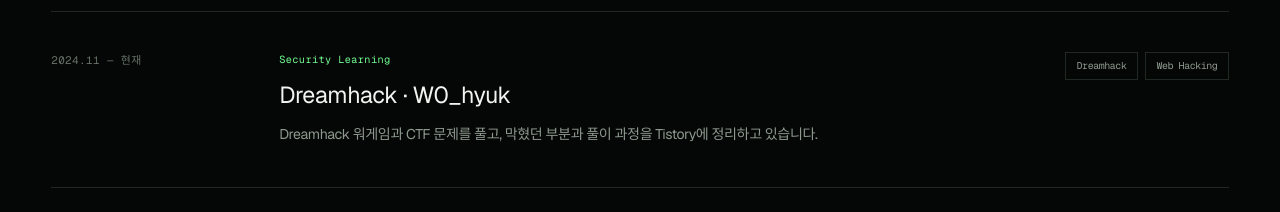
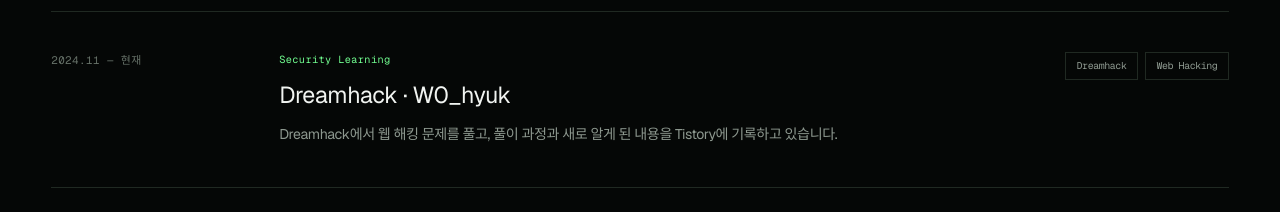
Before and after one commit to nnooww/woohyuk-portfolio, a Next.js app: page / in a window 1280 px wide. Shown: the part 2220-2432 px from the top of the page. Built offline with nearby package versions, Linux system fonts and the light colour scheme.

Commit message:
copy: sync Dreamhack activity

```diff
--- a/app/page.tsx
+++ b/app/page.tsx
@@ -31,7 +31,7 @@
     period: "2024.11 — 현재",
     title: "Dreamhack · W0_hyuk",
     role: "Security Learning",
-    text: "Dreamhack 워게임과 CTF 문제를 풀고, 막혔던 부분과 풀이 과정을 Tistory에 정리하고 있습니다.",
+    text: "Dreamhack에서 웹 해킹 문제를 풀고, 풀이 과정과 새로 알게 된 내용을 Tistory에 기록하고 있습니다.",
     tags: ["Dreamhack", "Web Hacking"],
   },
 ];
```
